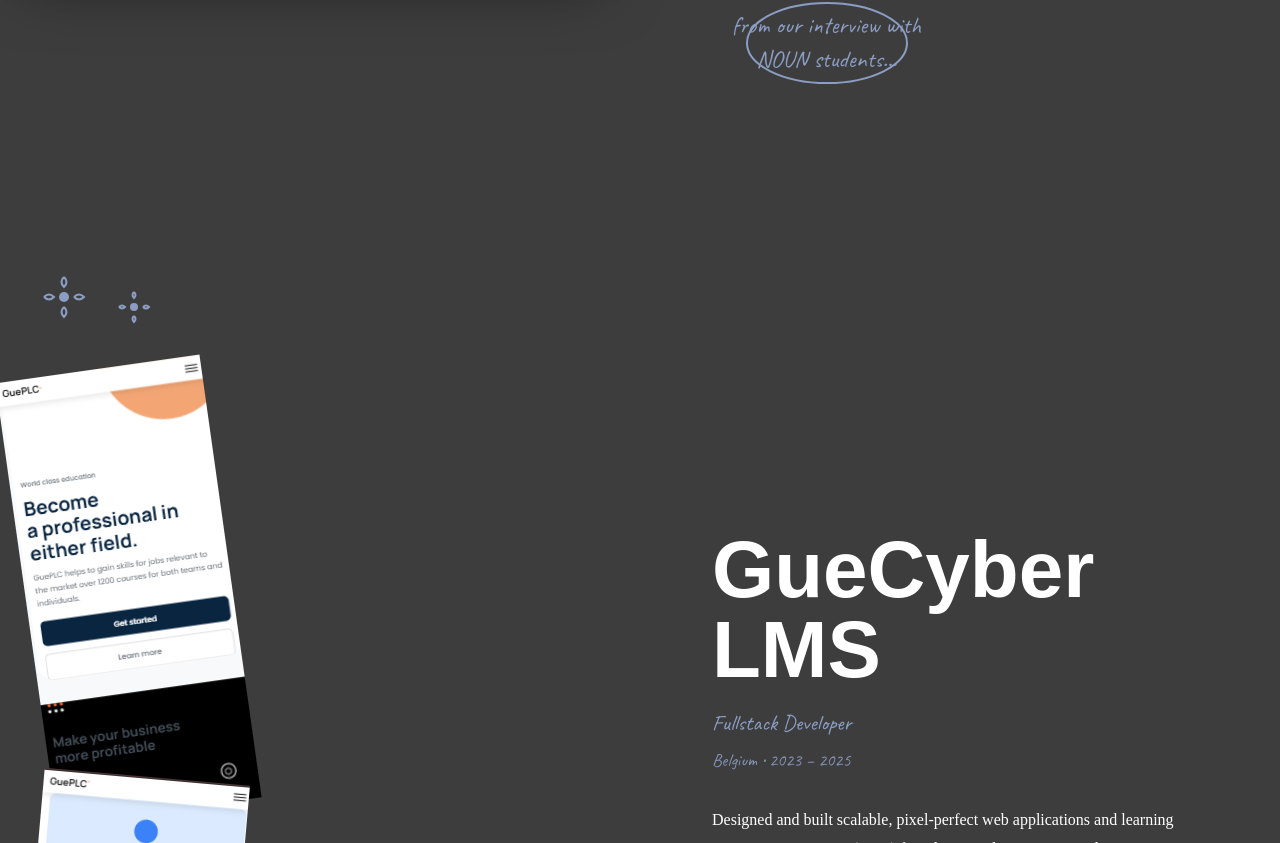
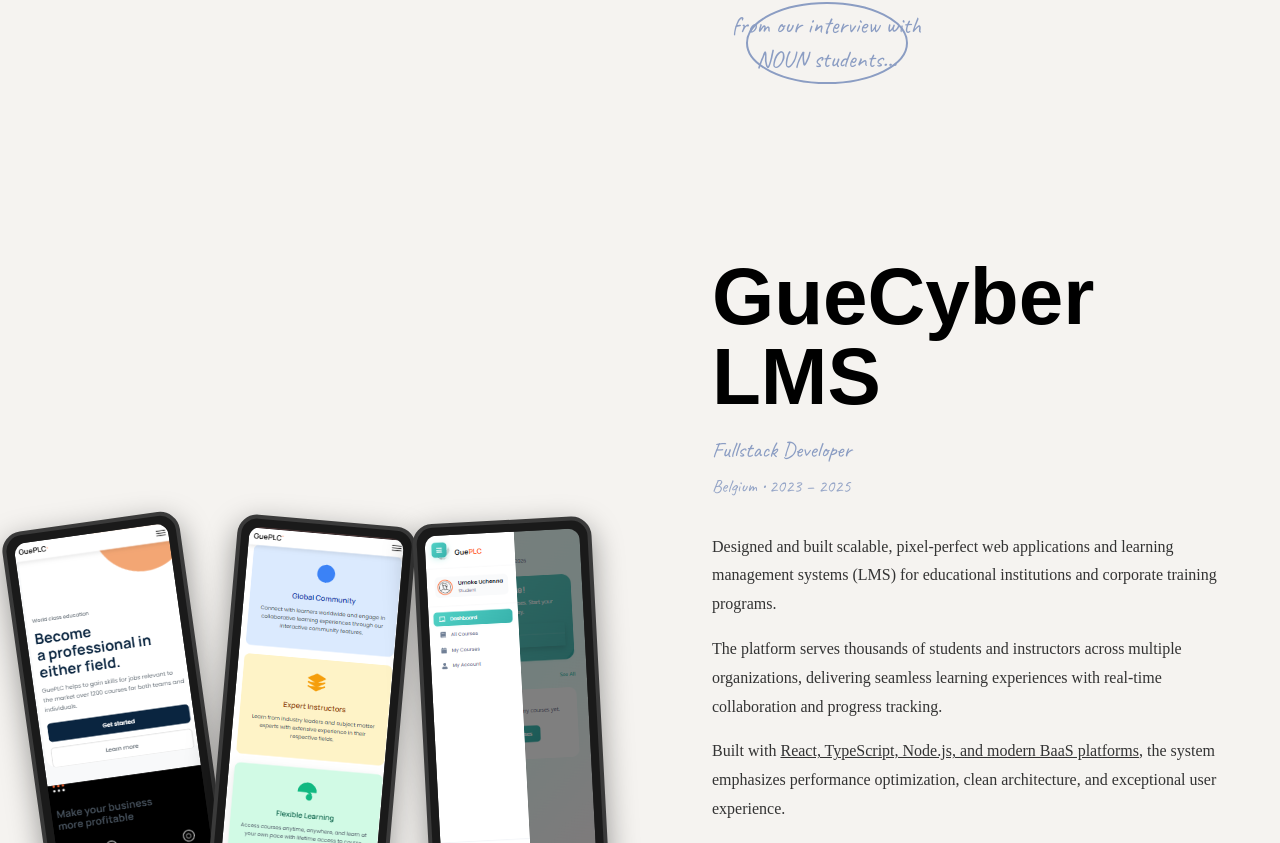
Before and after one commit to mrauthentik/kerpaskey, a React (Vite) app: page / in a window 1280 px wide. Shown: the part 5557-6400 px from the top of the page. Built offline with nearby package versions, Linux system fonts and the light colour scheme; a web font is replaced by a local one.

Commit message:
fix some responsive issues

```diff
--- a/src/components/HeroSection.module.css
+++ b/src/components/HeroSection.module.css
@@ -257,3 +257,18 @@
     padding: 40px 16px;
   }
 }
+
+@media (max-width: 360px) {
+  .portfolioText {
+    font-size: 40px;
+  }
+
+  .handwrittenName {
+    font-size: 24px;
+  }
+
+  .subtitleBadge {
+    font-size: 12px;
+    padding: 6px 20px;
+  }
+}
--- a/src/components/ProjectDetailSection.module.css
+++ b/src/components/ProjectDetailSection.module.css
@@ -252,6 +252,23 @@
   font-family: 'Caveat', cursive;
   font-size: 16px;
   line-height: 1.3;
+}
+
+@media (max-width: 768px) {
+  .statCircle {
+    transform: scale(0.8);
+  }
+}
+
+@media (max-width: 480px) {
+  .statCircle {
+    transform: scale(0.6);
+  }
+
+  .statCircle svg {
+    width: 100px;
+    height: 100px;
+  }
 }
 
 .laptopMockup {
@@ -556,3 +573,153 @@
     font-size: 14px;
   }
 }
+
+/* Missing classes used by various components */
+.lightBg {
+  background-color: #f5f3f0;
+  color: #000;
+}
+
+.lightBg .heading {
+  color: #000;
+}
+
+.lightBg .textContent {
+  color: #333;
+}
+
+.mockupsContainer {
+  position: relative;
+  display: flex;
+  justify-content: center;
+  align-items: center;
+  width: 100%;
+}
+
+.decorativeCurve,
+.decorativeFlower {
+  position: absolute;
+  z-index: 1;
+  pointer-events: none;
+}
+
+.phoneMockupsGrid {
+  display: grid;
+  grid-template-columns: repeat(3, 1fr);
+  gap: 20px;
+  width: 100%;
+  max-width: 600px;
+}
+
+.phoneMockupAngled {
+  position: relative;
+  z-index: 2;
+  transition: all 0.3s ease;
+}
+
+.phoneFrame {
+  background: #1a1a1a;
+  border-radius: 20px;
+  padding: 8px;
+  border: 4px solid #3a3a3a;
+  box-shadow: 0 10px 30px rgba(0, 0, 0, 0.4);
+  overflow: hidden;
+}
+
+.phoneScreenImage {
+  width: 100%;
+  height: auto;
+  border-radius: 12px;
+  display: block;
+}
+
+.screenshotImage {
+  width: 100%;
+  height: auto;
+  display: block;
+}
+
+/* Terminal Mockup Styles for QA Detective */
+.terminalContainer {
+  position: relative;
+  width: 100%;
+  max-width: 560px;
+  margin: 0 auto;
+}
+
+.terminalWindow {
+  background: #1a1a2e;
+  border-radius: 12px;
+  overflow: hidden;
+  box-shadow: 0 20px 60px rgba(0, 0, 0, 0.5);
+  border: 1px solid #2a2a4a;
+}
+
+.terminalHeader {
+  background: #16162a;
+  padding: 12px 16px;
+  display: flex;
+  align-items: center;
+  gap: 8px;
+}
+
+.terminalDots {
+  display: flex;
+  gap: 6px;
+}
+
+.dot {
+  width: 12px;
+  height: 12px;
+  border-radius: 50%;
+}
+
+.terminalTitle {
+  margin-left: 12px;
+  font-family: monospace;
+  font-size: 13px;
+  color: #8b9dc3;
+  opacity: 0.7;
+}
+
+.terminalContent {
+  padding: 20px;
+  font-family: 'Fira Code', 'Consolas', monospace;
+  font-size: 13px;
+  line-height: 1.8;
+  color: #c9d1d9;
+  overflow-x: auto;
+}
+
+@media (max-width: 1024px) {
+  .phoneMockupsGrid {
+    grid-template-columns: repeat(2, 1fr);
+    justify-items: center;
+  }
+}
+
+@media (max-width: 768px) {
+  .mockupsContainer {
+    margin-bottom: 40px;
+  }
+
+  .terminalContent {
+    font-size: 11px;
+    padding: 15px;
+  }
+
+  .terminalHeader {
+    padding: 8px 12px;
+  }
+}
+
+@media (max-width: 480px) {
+  .phoneMockupsGrid {
+    grid-template-columns: 1fr;
+    gap: 15px;
+  }
+
+  .terminalContent {
+    font-size: 10px;
+  }
+}
--- a/src/components/QADetectiveProject.tsx
+++ b/src/components/QADetectiveProject.tsx
@@ -31,12 +31,7 @@
 
           {/* Terminal/CLI Mockup */}
           <motion.div
-            style={{
-              position: 'relative',
-              width: '100%',
-              maxWidth: '560px',
-              margin: '0 auto',
-            }}
+            className={styles.terminalContainer}
             initial={{ opacity: 0, y: 50 }}
             whileInView={{ opacity: 1, y: 0 }}
             viewport={{ once: true }}
@@ -44,41 +39,19 @@
             whileHover={{ scale: 1.02 }}
           >
             {/* Terminal Window */}
-            <div style={{
-              background: '#1a1a2e',
-              borderRadius: '12px',
-              overflow: 'hidden',
-              boxShadow: '0 20px 60px rgba(0, 0, 0, 0.5)',
-              border: '1px solid #2a2a4a',
-            }}>
+            <div className={styles.terminalWindow}>
               {/* Terminal Header */}
-              <div style={{
-                background: '#16162a',
-                padding: '12px 16px',
-                display: 'flex',
-                alignItems: 'center',
-                gap: '8px',
-              }}>
-                <div style={{ width: '12px', height: '12px', borderRadius: '50%', background: '#ff5f56' }} />
-                <div style={{ width: '12px', height: '12px', borderRadius: '50%', background: '#ffbd2e' }} />
-                <div style={{ width: '12px', height: '12px', borderRadius: '50%', background: '#27c93f' }} />
-                <span style={{
-                  marginLeft: '12px',
-                  fontFamily: 'monospace',
-                  fontSize: '13px',
-                  color: '#8b9dc3',
-                  opacity: 0.7,
-                }}>qa-detective — run</span>
+              <div className={styles.terminalHeader}>
+                <div className={styles.terminalDots}>
+                  <div className={styles.dot} style={{ background: '#ff5f56' }} />
+                  <div className={styles.dot} style={{ background: '#ffbd2e' }} />
+                  <div className={styles.dot} style={{ background: '#27c93f' }} />
+                </div>
+                <span className={styles.terminalTitle}>qa-detective — run</span>
               </div>
 
               {/* Terminal Content */}
-              <div style={{
-                padding: '20px',
-                fontFamily: "'Fira Code', 'Consolas', monospace",
-                fontSize: '13px',
-                lineHeight: '1.8',
-                color: '#c9d1d9',
-              }}>
+              <div className={styles.terminalContent}>
                 <motion.div
                   initial={{ opacity: 0 }}
                   whileInView={{ opacity: 1 }}
--- a/src/index.css
+++ b/src/index.css
@@ -16,6 +16,9 @@
   -moz-osx-font-smoothing: grayscale;
 }
 
+html,
+body,
 #root {
   min-height: 100vh;
+  overflow-x: hidden;
 }
```
